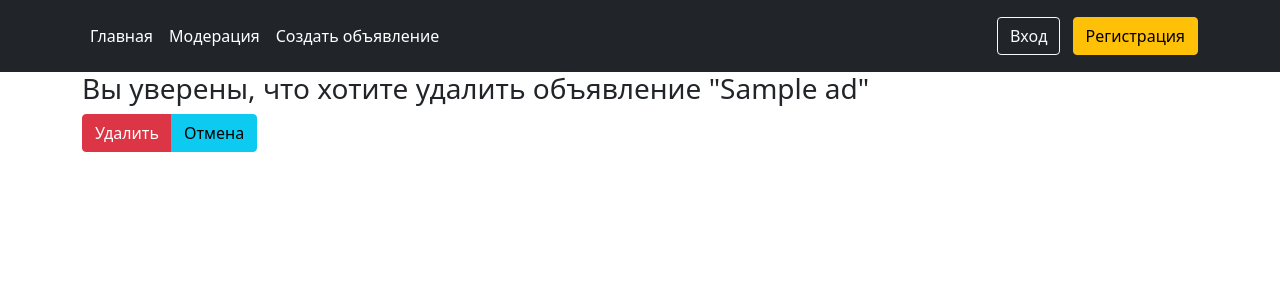
After one commit to faralost/Ads-Project, a Django app: page /ad/1/delete/ in a window 1280 px wide. The commit adds this page. Shown: the top 300 px of the page. Run offline with Django 4.2, Linux system fonts and the light colour scheme; tables that the repository leaves empty hold one stand-in row (values such as "Sample post"); some libraries are stand-ins or nearby versions.

Commit message:
add delete view of ad

```diff
--- /dev/null
+++ b/webapp/templates/ads/delete.html
@@ -0,0 +1,14 @@
+{% extends 'base.html' %}
+
+{% block title %}Удаление{% endblock %}
+
+{% block content %}
+    <h3>Вы уверены, что хотите удалить объявление "{{ ad }}"</h3>
+    <form action="{% url "webapp:ads_delete" ad.pk %}" method="post">
+        {% csrf_token %}
+        <div class="btn-group">
+            <button class="btn btn-danger" type="submit">Удалить</button>
+            <a class="btn btn-info" href="{% url 'webapp:ads_detail' ad.pk %}">Отмена</a>
+        </div>
+    </form>
+{% endblock %}
--- a/webapp/templates/partial/detail_ad.html
+++ b/webapp/templates/partial/detail_ad.html
@@ -19,7 +19,7 @@
                             <a class="btn btn-primary"
                                href="{% url 'webapp:ads_update' ad.pk %}">Изменить</a>
                             <a class="btn btn-danger"
-                               href="#">Удалить</a>
+                               href="{% url 'webapp:ads_delete' ad.pk %}">Удалить</a>
                         </div>
                     </div>
                 </div>
--- a/webapp/templates/partial/list_ads.html
+++ b/webapp/templates/partial/list_ads.html
@@ -21,7 +21,7 @@
                         <a class="btn btn-primary"
                            href="{% url 'webapp:ads_update' ad.pk %}">Изменить</a>
                         <a class="btn btn-danger"
-                           href="#">Удалить</a>
+                           href="{% url 'webapp:ads_delete' ad.pk %}">Удалить</a>
                     </div>
                 </div>
             </div>
--- a/webapp/urls.py
+++ b/webapp/urls.py
@@ -9,6 +9,7 @@ from webapp.views import (
     AdCreateView,
     AdDetailView,
     AdUpdateView,
+    AdDeleteView,
 )
 
 app_name = 'webapp'
@@ -22,4 +23,5 @@ urlpatterns = [
     path('ad/create/', AdCreateView.as_view(), name='ads_create'),
     path('ad/<int:pk>/', AdDetailView.as_view(), name='ads_detail'),
     path('ad/<int:pk>/update', AdUpdateView.as_view(), name='ads_update'),
+    path('ad/<int:pk>/delete/', AdDeleteView.as_view(), name='ads_delete'),
 ]
--- a/webapp/views.py
+++ b/webapp/views.py
@@ -1,9 +1,9 @@
 from django.http import JsonResponse
 from django.shortcuts import get_object_or_404
-from django.urls import reverse
+from django.urls import reverse, reverse_lazy
 from django.utils import timezone
 from django.views import View
-from django.views.generic import ListView, DetailView, CreateView, UpdateView
+from django.views.generic import ListView, DetailView, CreateView, UpdateView, DeleteView
 
 from webapp.forms import AdForm
 from webapp.models import Ad
@@ -94,3 +94,9 @@ class AdUpdateView(UpdateView):
 
     def get_success_url(self):
         return reverse("webapp:ads_detail", kwargs={"pk": self.object.pk})
+
+
+class AdDeleteView(DeleteView):
+    model = Ad
+    template_name = 'ads/delete.html'
+    success_url = reverse_lazy('webapp:index')
```
